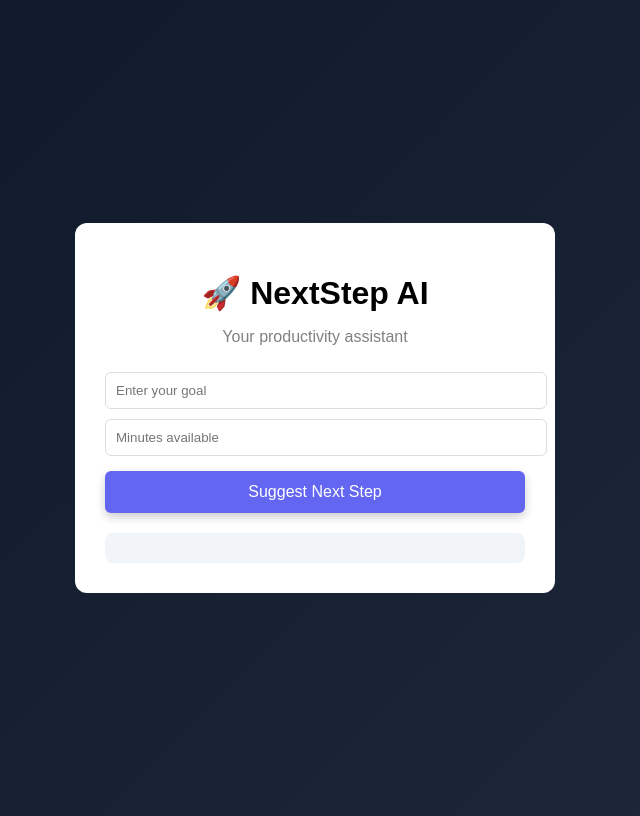
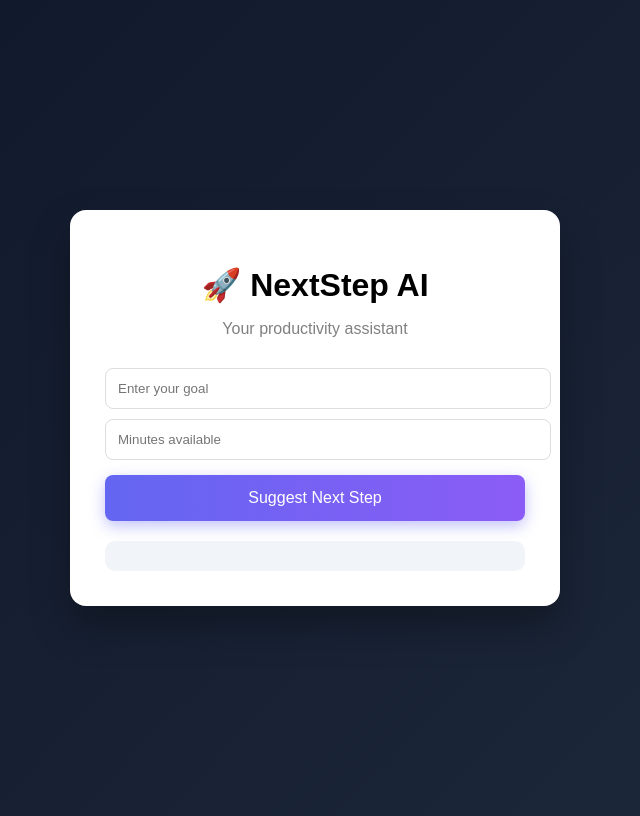
Before and after one commit to meet1613/nextstep-ai, a Flask app: page / in a window 1280 px wide. Shown: the whole page, without its empty margins (325-965 px from the left). Run offline with Flask 3, Linux system fonts and the light colour scheme.

Commit message:
Improve UI again

```diff
--- a/static/script.js
+++ b/static/script.js
@@ -5,7 +5,7 @@ async function getSuggestion(){
 
     const result=document.getElementById("result");
 
-    result.innerHTML="Thinking...";
+    result.innerHTML="🤖 Thinking about your next step...";
 
     const response=await fetch("/suggest",{
         method:"POST",
--- a/static/style.css
+++ b/static/style.css
@@ -1,60 +1,59 @@
-body {
+body{
     font-family: Arial;
     background: linear-gradient(135deg,#0f172a,#1e293b);
     height:100vh;
-    display: flex;
-    justify-content: center;
-    align-items: center;
+    display:flex;
+    justify-content:center;
+    align-items:center;
 }
 
-.container {
-    background: white;
-    padding: 30px;
-    border-radius: 12px;
-    width: 420px;
+.container{
+    background:white;
+    padding:35px;
+    border-radius:16px;
+    width:420px;
     text-align:center;
+    box-shadow:0 20px 40px rgba(0,0,0,0.3);
 }
+
 h1{
-    margin-bottom:10px;
+    margin-bottom:5px;
 }
 
 p{
     color:gray;
+    margin-bottom:20px;
 }
 
-input {
-    width: 100%;
-    padding: 10px;
-    margin-top: 10px;
-    border-radius: 6px;
+input{
+    width:100%;
+    padding:12px;
+    margin-top:10px;
+    border-radius:8px;
     border:1px solid #ddd;
 }
 
-button {
-    width: 100%;
-    margin-top: 15px;
-    padding: 12px;
-    background: #6366f1;
-    color: white;
-    border: none;
-    border-radius: 6px;
-    cursor: pointer;
-    font-size: 16px;
-    transition: all 0.2s ease;
-    box-shadow: 0 4px 10px rgba(0,0,0,0.2);
+button{
+    width:100%;
+    padding:14px;
+    margin-top:15px;
+    border:none;
+    border-radius:8px;
+    background:linear-gradient(90deg,#6366f1,#8b5cf6);
+    color:white;
+    font-size:16px;
+    cursor:pointer;
+    box-shadow:0 5px 15px rgba(99,102,241,0.4);
 }
 
-button:hover {
-    background: #4f46e5;
+button:hover{
+    transform:translateY(-2px);
 }
 
-button:active {
-    transform: scale(0.96);
-    box-shadow: 0 2px 6px rgba(0,0,0,0.2);
+#result{
+    margin-top:20px;
+    background:#f1f5f9;
+    padding:15px;
+    border-radius:10px;
+    line-height:1.5;
 }
-#result {
-    margin-top: 20px;
-    background: #f1f5f9;
-    padding: 15px;
-    border-radius: 8px;
-}
```
